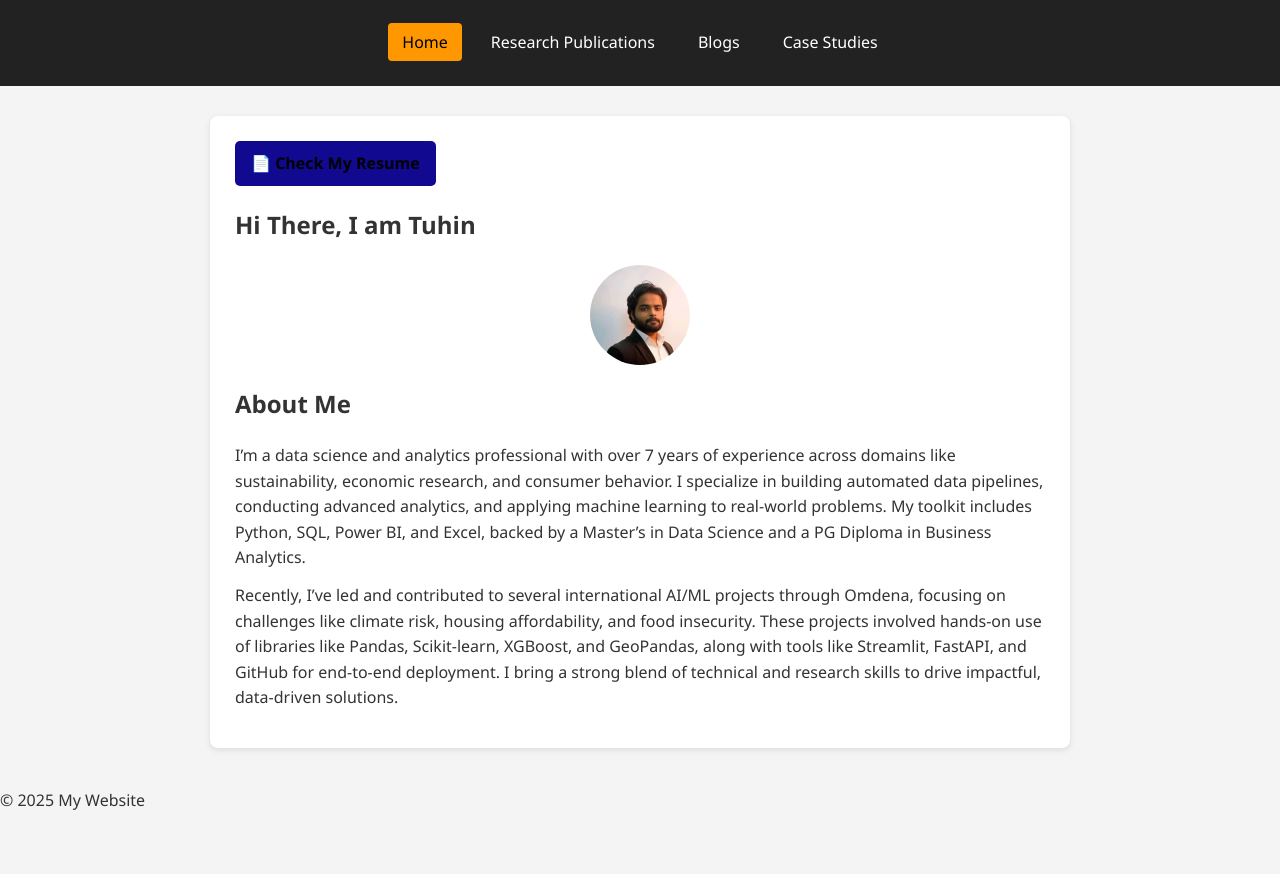
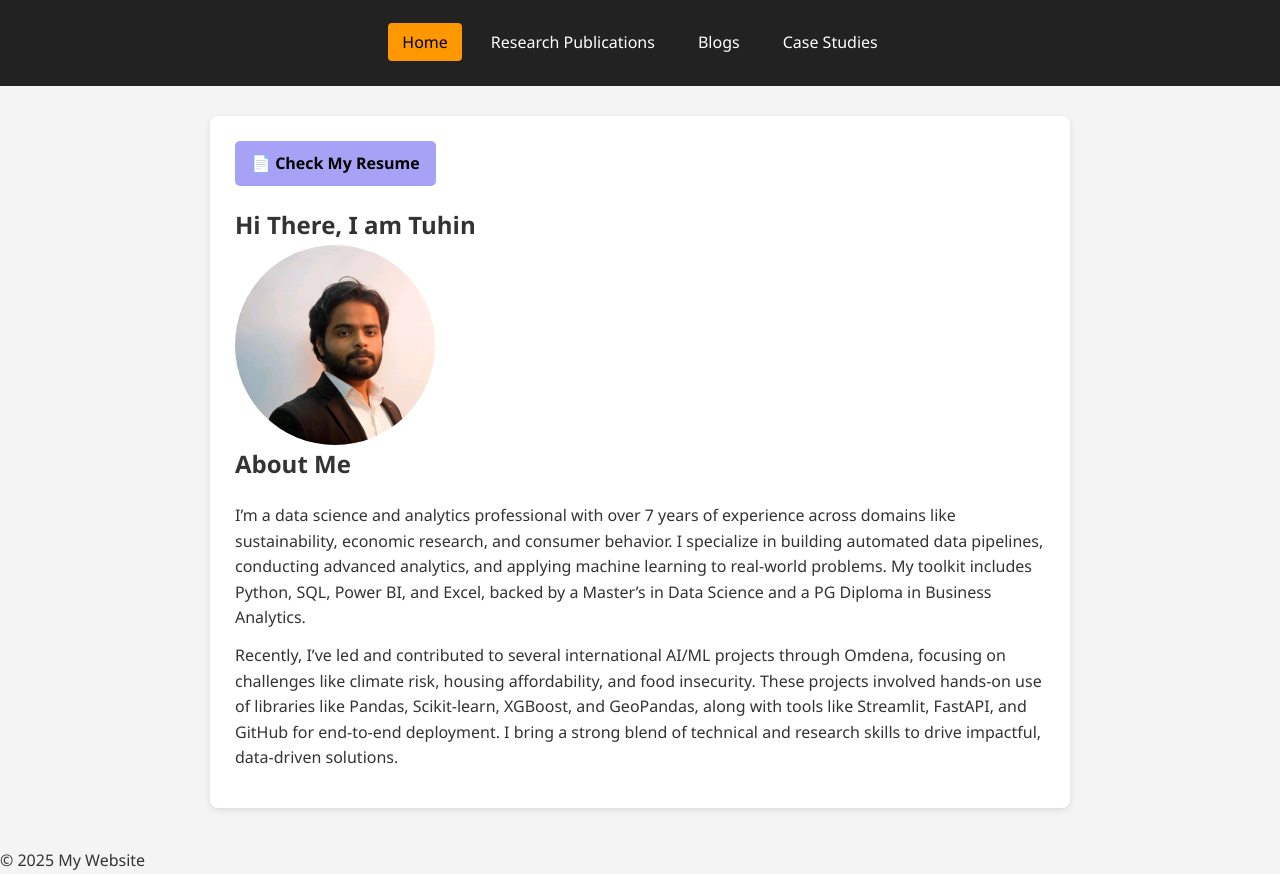
Before and after one commit to Tuhin-Das93/web, a plain HTML site: page index.html in a window 1280 px wide. Before the commit the page ends 814 px from the top, so only its background shows below. Drawn offline with Linux system fonts and the light colour scheme.

Commit message:
Update style.css

```diff
--- a/style.css
+++ b/style.css
@@ -35,11 +35,11 @@ header {
 }
 
 .profile-photo {
-  width: 100px;
+  width: 200px;
   height: auto;
   border-radius: 50%;
   display: block;
-  margin: 20px auto;
+  margin: 20px left;
 }
 
 .nav-links li a {
@@ -91,7 +91,7 @@ main {
 /* Resume Download Button */
 .resume-link {
   display: inline-block;
-  background-color: #120991;
+  background-color: #a7a2f5;
   color: #000;
   font-weight: bold;
   padding: 10px 16px;
@@ -102,7 +102,7 @@ main {
 }
 
 .resume-link:hover {
-  background-color: #120991;
+  background-color: #a7a2f5;
 }
 
 /* Case Study Embed */
```
